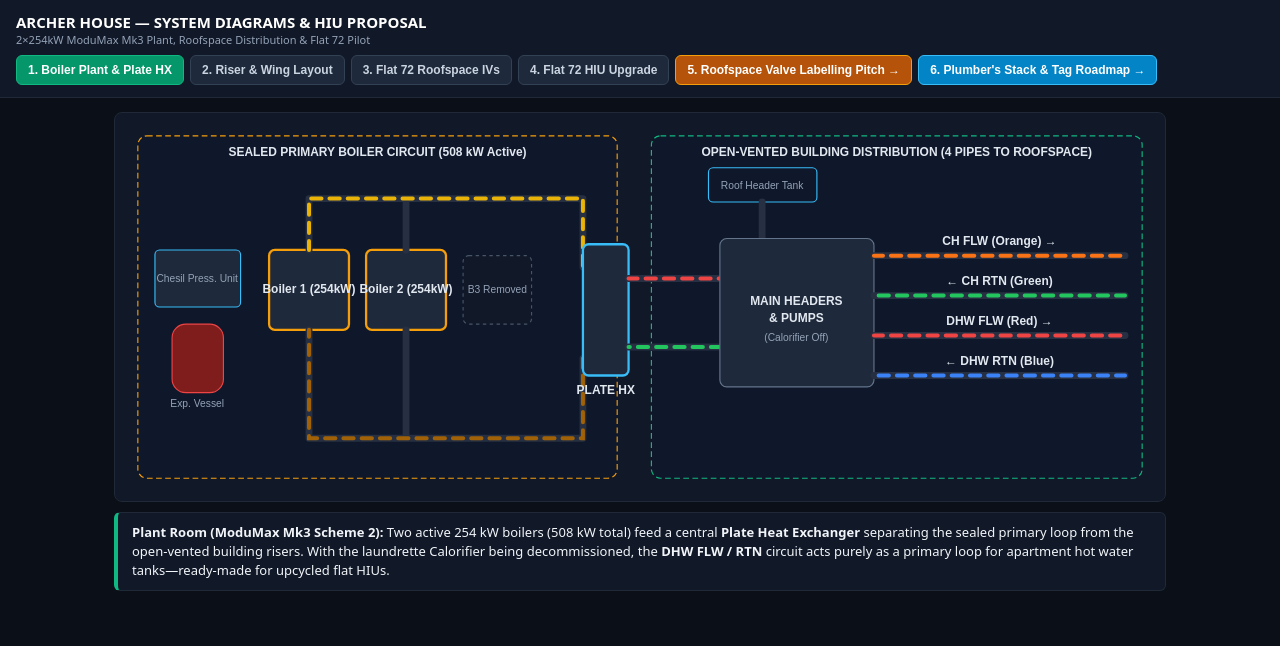
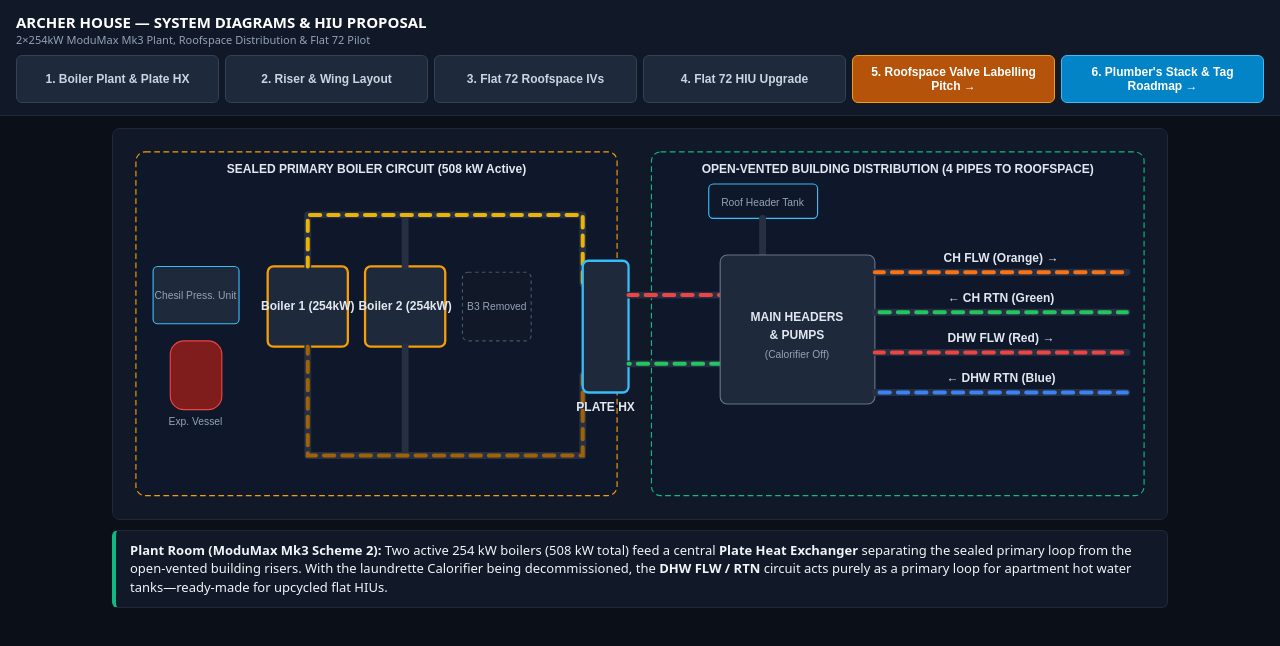
Before and after one commit to Krongaff/Archer-House-heat-network, a plain HTML site: page index.html in a window 1280 px wide. Drawn offline with Linux system fonts and the light colour scheme.

Commit message:
Refactor navigation to grid layout and adjust styles
Updated layout and styling for navigation and view elements.

```diff
--- a/index.html
+++ b/index.html
@@ -10,10 +10,11 @@
   header { background: #111827; border-bottom: 1px solid #1f2937; padding: 12px 16px; display: flex; justify-content: space-between; align-items: center; flex-wrap: wrap; gap: 8px; }
   h1 { font-size: 15px; color: #fff; }
   .sub { font-size: 11px; color: #94a3b8; }
-  .nav { display: flex; gap: 6px; flex-wrap: wrap; }
-  button { padding: 7px 11px; border: 1px solid #334155; border-radius: 6px; background: #1e293b; color: #cbd5e1; cursor: pointer; font-size: 12px; font-weight: 600; }
-  button.act { background: #059669; border-color: #10b981; color: #fff; }
-  .view { display: none; padding: 14px; max-width: 1080px; margin: 0 auto; flex-direction: column; gap: 10px; }
+ .nav { display: grid; grid-template-columns: repeat(auto-fit, minmax(155px, 1fr)); gap: 6px; width: 100%; }
+button { padding: 9px 10px; border: 1px solid #334155; border-radius: 6px; background: #1e293b; color: #cbd5e1; cursor: pointer; font-size: 12px; font-weight: 600; }
+.view { display: none; padding: 12px; max-width: 1080px; margin: 0 auto; flex-direction: column; gap: 10px; overflow-x: auto; -webkit-overflow-scrolling: touch; }
+svg { width: 100%; min-width: 720px; background: #111827; border: 1px solid #1f2937; border-radius: 8px; }
+
   .view.active { display: flex; }
   svg { width: 100%; background: #111827; border: 1px solid #1f2937; border-radius: 8px; }
   .pipe { fill: none; stroke: #263042; stroke-width: 6; stroke-linecap: round; stroke-linejoin: round; }
```
